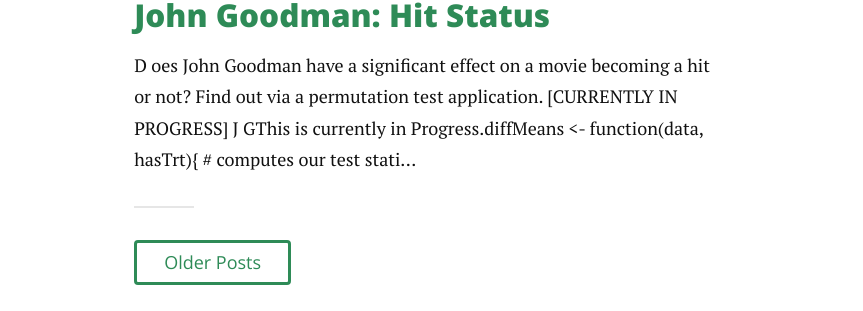
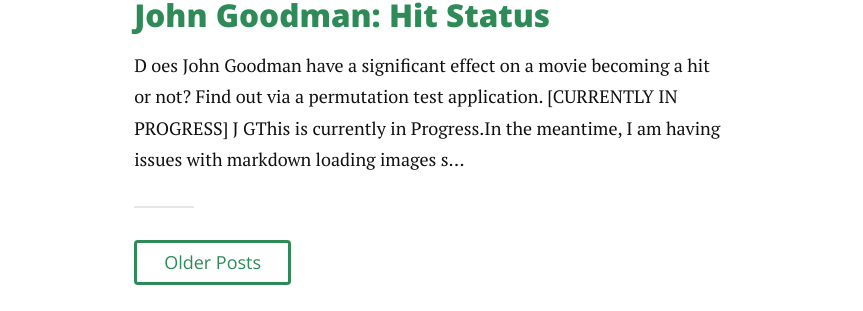
Before and after one commit to jwilber/old_website, a Jekyll site: the page built from index.html, in a window 1280 px wide. Shown: the part 1050-1361 px from the top of the page, without its empty margins (208-1071 px from the left). Built offline with Jekyll 4.4.1, drawn with Linux system fonts in a browser that asks for light colours; nearby versions of some CDN libraries; the list of posts is cut into pages by our own code.

Commit message:
Update 2014-12-14-john-goodman.markdown
added images for pp275 homework (lab2)

```diff
--- a/_posts/2014-12-14-john-goodman.markdown
+++ b/_posts/2014-12-14-john-goodman.markdown
@@ -12,6 +12,15 @@
 
 This is currently in Progress.
 
+In the meantime, I am having issues with markdown loading images stored locally (for homework assignments). Uploading the files to imgur failed, so I will use this post as a dump for images (while I need them).
+
+<img src="/Users/jared/Desktop/jwilber.github.io/images/plot1.jpg" />
+
+<img src="/Users/jared/Desktop/jwilber.github.io/images/plot2.jpg" />
+
+
+
+
 {% highlight R %}
 diffMeans <- function(data, hasTrt){
   # computes our test statistics: the difference of means
```
